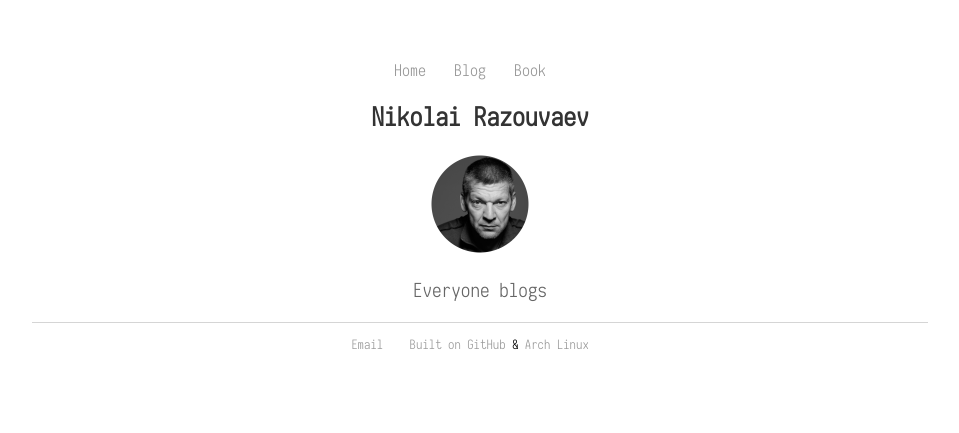
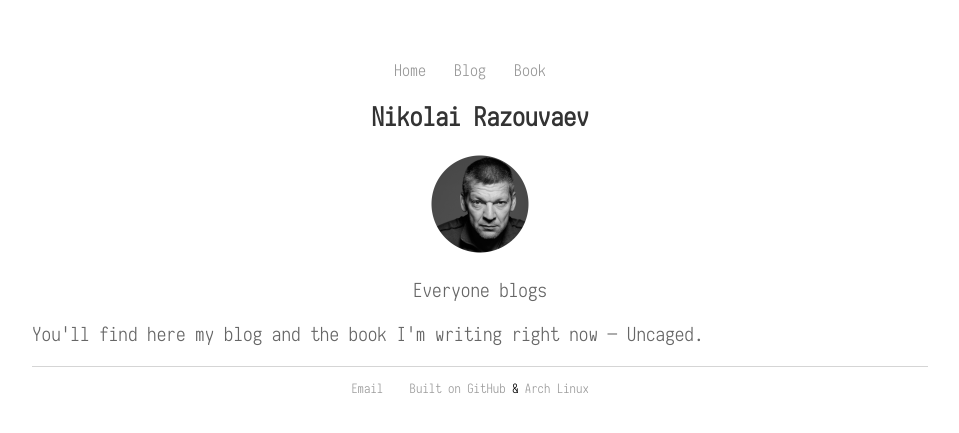
Before and after one commit to nkrzv/nkrzv.github.io, a Jekyll site: the page built from index.html, in a window 1280 px wide. Shown: the top 433 px of the page, without its empty margins (160-1119 px from the left). Built offline with Jekyll 4.4.1, drawn with Linux system fonts in a browser that asks for light colours.

Commit message:
Update index.html

```diff
--- a/index.html
+++ b/index.html
@@ -9,3 +9,8 @@ title: Nikolai Razouvaev
 		<p>Everyone blogs</p>
 	</div>
 </section>
+<section id="content">
+	<div id="intro">
+		<p>You'll find here my blog and the book I'm writing right now — Uncaged.</p>
+	</div>
+</section>
```
